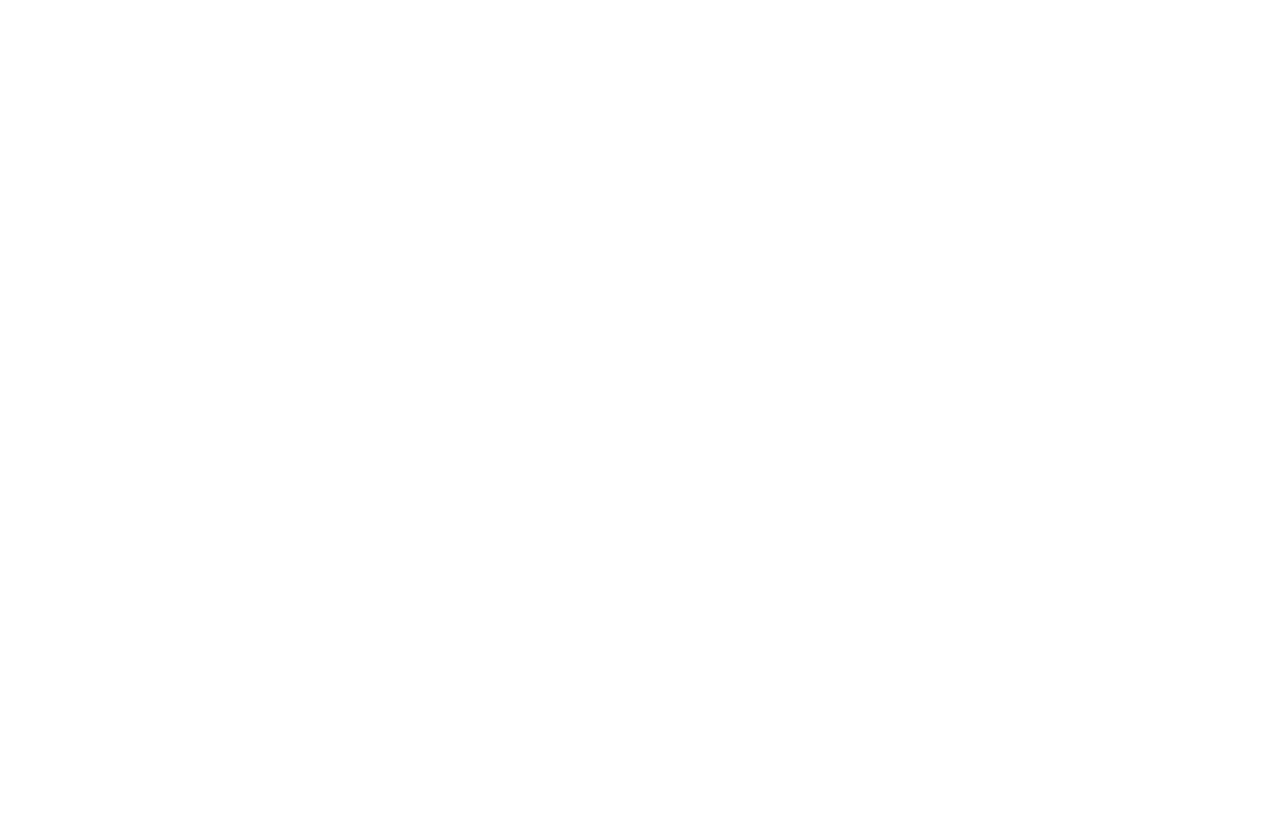
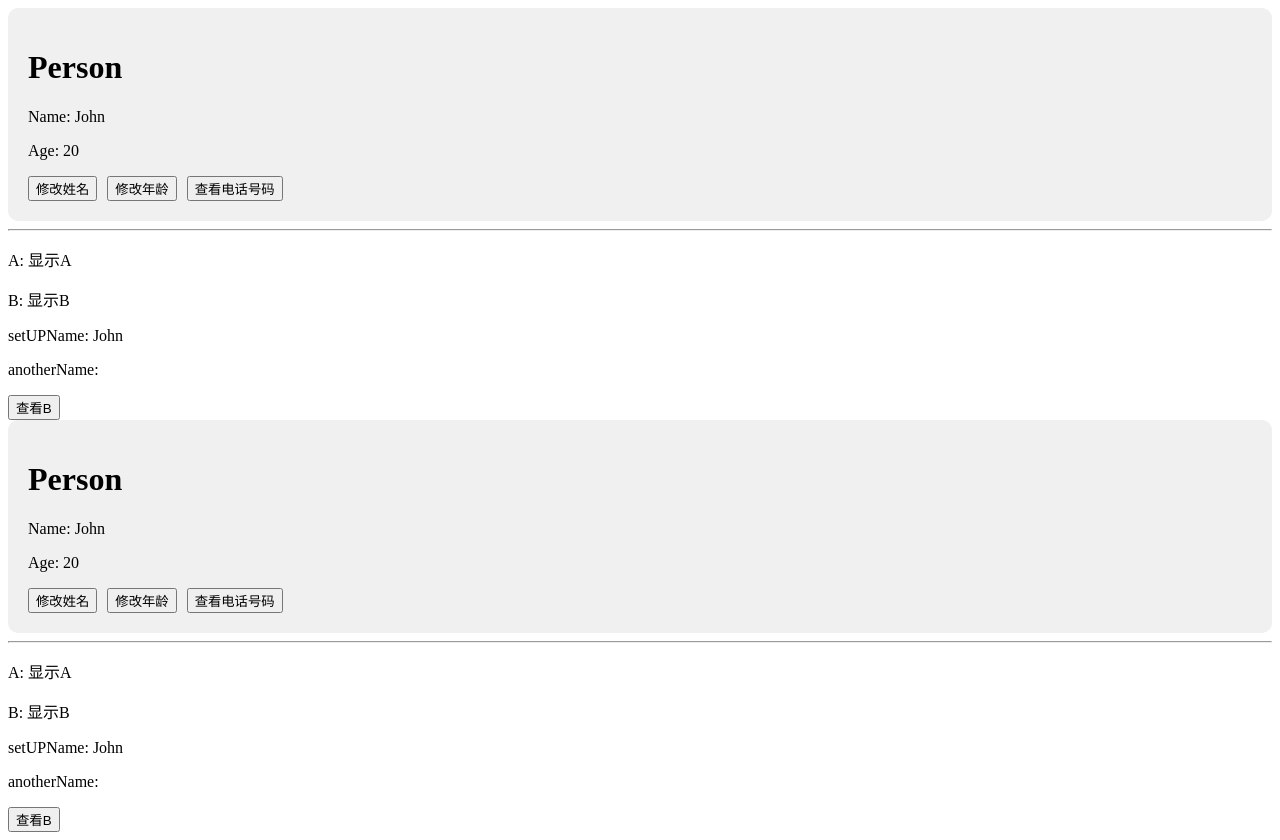
Before and after one commit to BigDragonlin/vue-demo, a Vue app: page / in a window 1280 px wide. Before the commit the page ends 800 px from the top, so only its background shows below. Built offline with nearby package versions, Linux system fonts and the light colour scheme; the HTML template or start-up script is replaced by a standard one.

Commit message:
添加组合式写法和相应式写法，并学习注意要点

```diff
--- a/src/components/Person.vue
+++ b/src/components/Person.vue
@@ -10,23 +10,43 @@
         <!-- 点击查看电话号码 -->
          <button @click="showPhone">查看电话号码</button>
     </div>
+
+    <hr></hr>
+    <p>A: {{ a }}</p>
+    <p>B: {{ b }}</p>
+    <p>setUPName: {{ c }}</p>
+    <p>anotherName: {{ d }}</p>
+    <button @click="alertB">查看B</button>
 </template>
 
 <script>
 export default {
     name: 'Person',
+    data() {
+        return {
+            a: '显示A',
+            b: '显示B',
+            // 在选项式布局中，可以使用this.name获取setup中的name
+            c: this.name,
+            // 在选项式布局中，可以使用this.anotherName获取setup中的anotherName,但是一定要return
+            d: this.anotherName
+        }
+    },
+
+    methods: {
+        alertB() {
+            alert(this.a)
+        },
+    },
+
     setup() {
         let name = 'John'
         let age = 20
         let tel = '1234567890'
-        // 这个this是undefined
-        // console.log(this)
-        // console.log(this)
+        let anotherName = 'anotherName'
+        // 在setup中，不可以通过this.name获取选项式布局中的name，this是undefined
         function changeName() {
-            console.log('changeName')
             name = 'Tom'
-            // 点击不会更改name，是因为name是响应式数据
-            console.log(name)
         }
         function changeAge() {
             age += 1
@@ -35,21 +55,13 @@
         function showPhone() {
             alert(tel)
         }
-        // return{
-        //     name,
-        //     age,
-        //     tel,
-        //     changeName,
-        //     changeAge,
-        //     showPhone
-        // }
-
-        // setup也可以直接返回渲染函数
-        // return function(){
-        //     "哈哈"
-        // }
-        return ()=>{
-            "哈哈"
+        return{
+            name,
+            age,
+            tel,
+            changeName,
+            changeAge,
+            showPhone
         }
     }
 }
```
